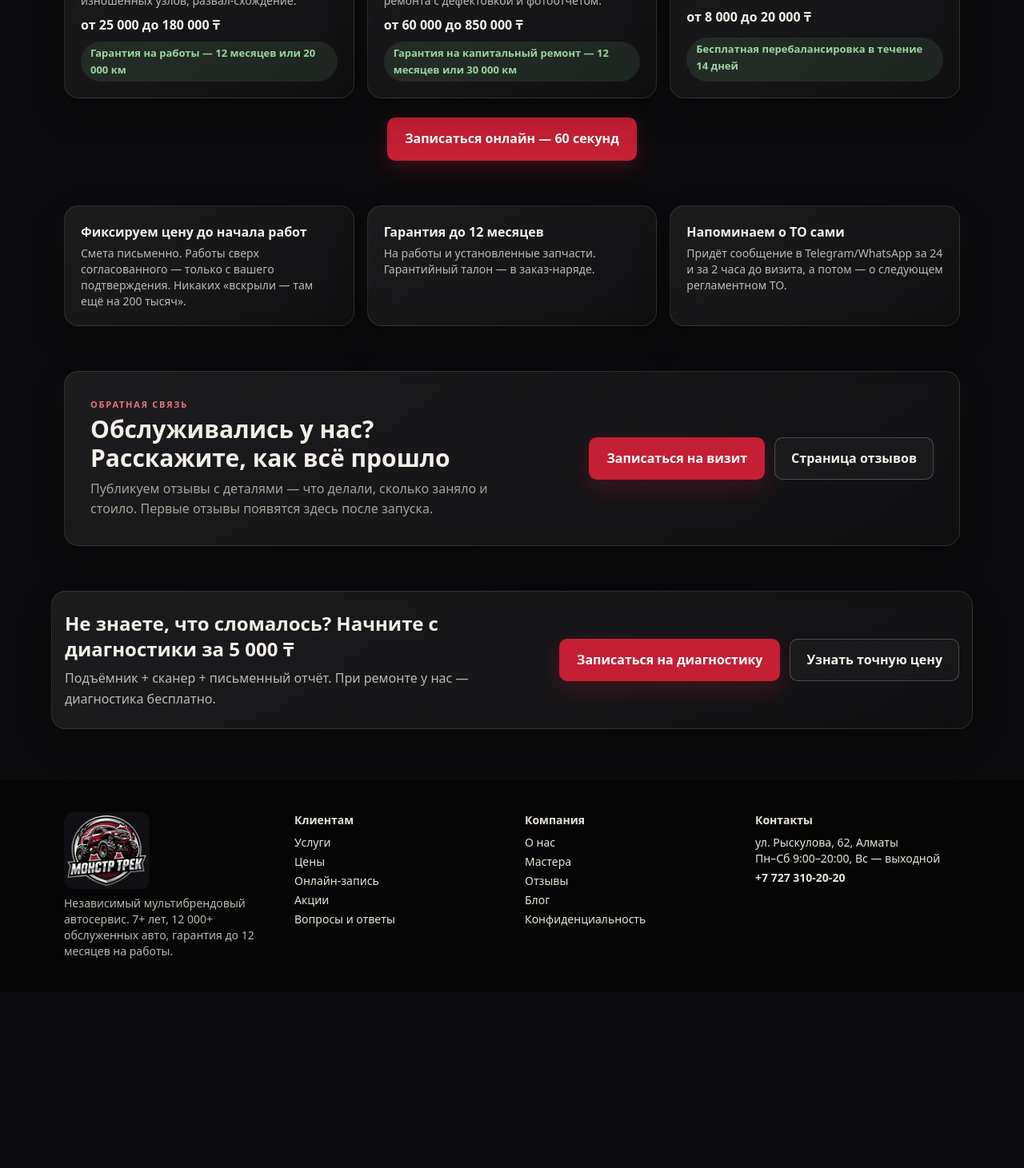
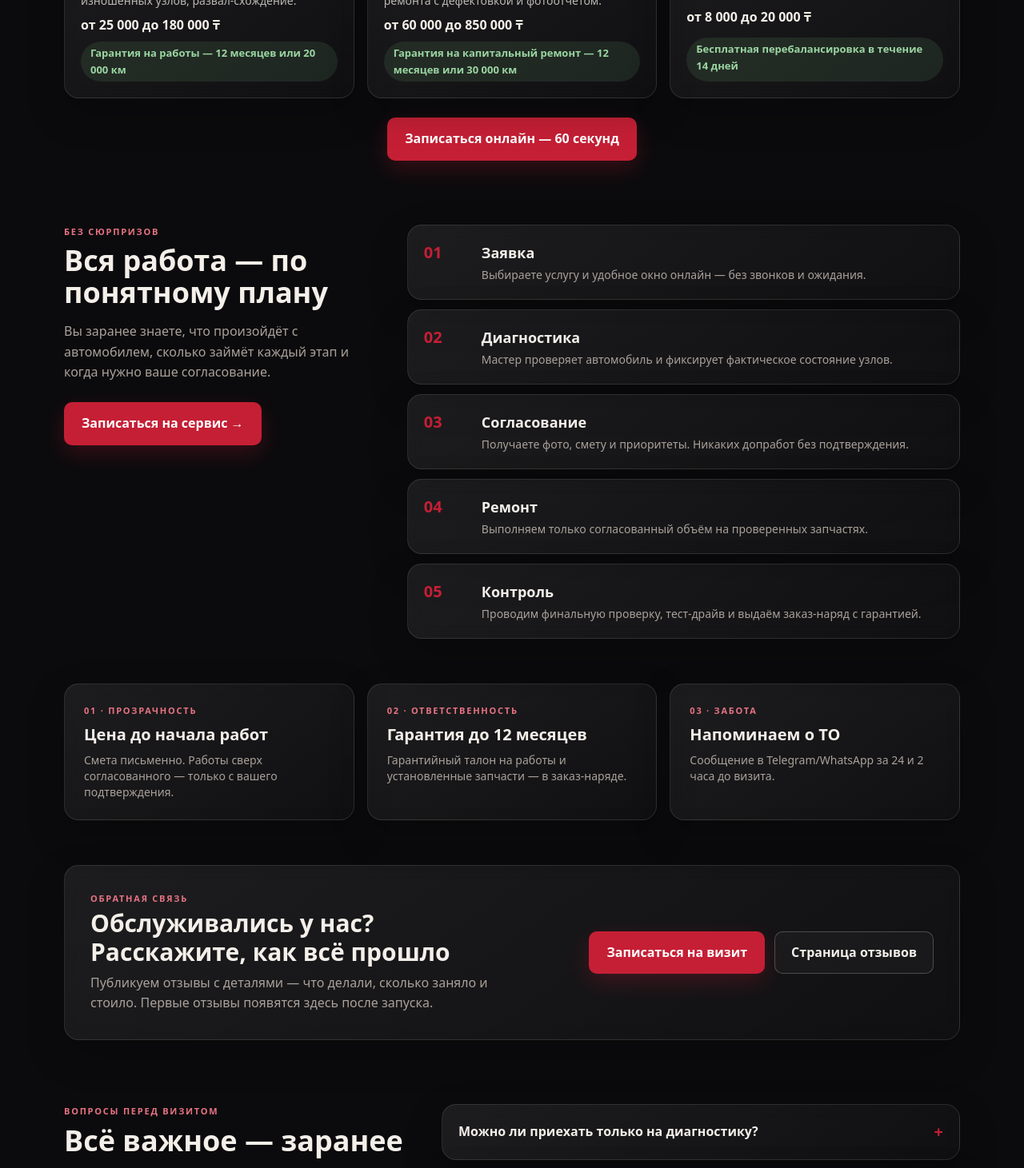
Before and after one commit to ignatvanuskin-sys/auto-service, a Next.js app: page / in a window 1280 px wide. Shown: the part 1330-2791 px from the top of the page at 80% size. Before the commit the page ends 2570 px from the top, so only its background shows below. Built offline with nearby package versions, Linux system fonts and the light colour scheme; no server answers; the database is empty.

Commit message:
Upgrade site to premium automotive design

```diff
--- a/src/app/layout.tsx
+++ b/src/app/layout.tsx
@@ -8,22 +8,22 @@ import "./globals.css";
 export const metadata: Metadata = {
   metadataBase: new URL(process.env.NEXT_PUBLIC_SITE_URL ?? "http://localhost:3000"),
   title: {
-    default: "GearFlow Auto Service — диагностика и ремонт, запись на сегодня без звонков",
-    template: "%s | GearFlow Auto Service",
+    default: "Монстр Трек — премиальный автосервис в Алматы",
+    template: "%s | Монстр Трек",
   },
   description:
-    "Независимый автосервис: ТО, диагностика, ходовая, тормоза, шиномонтаж. Прозрачные цены-вилки, гарантия до 12 месяцев, онлайн-запись за 60 секунд.",
+    "Премиальный автосервис в Алматы: диагностика, ТО, ремонт и онлайн-запись. Прозрачная смета, фотоотчёт и гарантия до 12 месяцев.",
   openGraph: {
-    title: "GearFlow Auto Service — запись на сегодня",
-    description: "ТО и ремонт без звонков: онлайн-запись, прозрачные цены, гарантия.",
+    title: "Монстр Трек — запись на сервис",
+    description: "Диагностика и ремонт без лишних обещаний: прозрачные цены, гарантия и онлайн-запись.",
     type: "website",
     locale: "ru_RU",
-    siteName: "GearFlow Auto Service",
+    siteName: "Монстр Трек",
   },
   twitter: {
     card: "summary",
-    title: "GearFlow Auto Service — запись на сегодня",
-    description: "ТО и ремонт без звонков: онлайн-запись, прозрачные цены, гарантия.",
+    title: "Монстр Трек — запись на сервис",
+    description: "Диагностика и ремонт без лишних обещаний: прозрачные цены, гарантия и онлайн-запись.",
   },
 };
 
--- a/src/app/page.tsx
+++ b/src/app/page.tsx
@@ -1,3 +1,4 @@
+import Image from "next/image";
 import Link from "next/link";
 import { SERVICES } from "@/lib/services-data";
 import { site } from "@/lib/site";
@@ -19,8 +20,10 @@ export default function Home() {
   return (
     <>
       <Analytics page="/" />
-      <section className="hero-grid">
-        <div className="mx-auto max-w-6xl px-4 py-14 md:py-24 grid md:grid-cols-[1.08fr_.92fr] gap-12 items-center">
+      <section className="hero-grid relative overflow-hidden">
+        <Image src="/brand/monster-truck-hero.jpg" alt="Красный monster truck в премиальном сервисном боксе" fill priority className="object-cover object-center opacity-55" sizes="100vw" />
+        <div className="absolute inset-0 bg-[linear-gradient(90deg,#0b0b0df2_0%,#0b0b0dcc_38%,#0b0b0d55_72%,#0b0b0d99_100%)]" />
+        <div className="relative mx-auto max-w-6xl px-4 py-14 md:py-24 grid md:grid-cols-[1.08fr_.92fr] gap-12 items-center">
         <div className="grid gap-5 hero-reveal">
           <div className="eyebrow">Монстр Трек · Алматы · с 2018 года</div>
           <div className="inline-flex items-center gap-2 text-[13px] font-bold bg-[#78b8831c] text-[#9bd6a2] border border-[#78b88340] rounded-full px-3 py-1.5 w-fit">
@@ -72,10 +75,35 @@ export default function Home() {
         </div>
       </section>
 
+      <section className="mx-auto max-w-6xl px-4 mt-20">
+        <div className="grid md:grid-cols-[.72fr_1.28fr] gap-10 items-start">
+          <div className="md:sticky md:top-28">
+            <div className="eyebrow">Без сюрпризов</div>
+            <h2 className="text-3xl md:text-4xl font-black mt-2">Вся работа — по понятному плану</h2>
+            <p className="text-[#aaa19a] mt-4">Вы заранее знаете, что произойдёт с автомобилем, сколько займёт каждый этап и когда нужно ваше согласование.</p>
+            <Link href="/booking" className="btn-primary mt-6">Записаться на сервис →</Link>
+          </div>
+          <div className="grid gap-3">
+            {[
+              ["01", "Заявка", "Выбираете услугу и удобное окно онлайн — без звонков и ожидания."],
+              ["02", "Диагностика", "Мастер проверяет автомобиль и фиксирует фактическое состояние узлов."],
+              ["03", "Согласование", "Получаете фото, смету и приоритеты. Никаких допработ без подтверждения."],
+              ["04", "Ремонт", "Выполняем только согласованный объём на проверенных запчастях."],
+              ["05", "Контроль", "Проводим финальную проверку, тест-драйв и выдаём заказ-наряд с гарантией."],
+            ].map(([number, title, text]) => (
+              <div key={number} className="card p-5 grid grid-cols-[56px_1fr] gap-4 items-start">
+                <div className="text-[#c51f35] text-xl font-black">{number}</div>
+                <div><div className="font-black text-lg">{title}</div><p className="text-sm text-[#aaa19a] mt-1">{text}</p></div>
+              </div>
+            ))}
+          </div>
+        </div>
+      </section>
+
       <section className="mx-auto max-w-6xl px-4 mt-14 grid md:grid-cols-3 gap-4">
-        <div className="card p-5"><div className="font-extrabold mb-1">Фиксируем цену до начала работ</div><p className="text-sm opacity-75">Смета письменно. Работы сверх согласованного — только с вашего подтверждения. Никаких «вскрыли — там ещё на 200 тысяч».</p></div>
-        <div className="card p-5"><div className="font-extrabold mb-1">Гарантия до 12 месяцев</div><p className="text-sm opacity-75">На работы и установленные запчасти. Гарантийный талон — в заказ-наряде.</p></div>
-        <div className="card p-5"><div className="font-extrabold mb-1">Напоминаем о ТО сами</div><p className="text-sm opacity-75">Придёт сообщение в Telegram/WhatsApp за 24 и за 2 часа до визита, а потом — о следующем регламентном ТО.</p></div>
+        <div className="card p-6"><div className="eyebrow">01 · Прозрачность</div><div className="font-black text-xl mt-2">Цена до начала работ</div><p className="text-sm text-[#aaa19a] mt-2">Смета письменно. Работы сверх согласованного — только с вашего подтверждения.</p></div>
+        <div className="card p-6"><div className="eyebrow">02 · Ответственность</div><div className="font-black text-xl mt-2">Гарантия до 12 месяцев</div><p className="text-sm text-[#aaa19a] mt-2">Гарантийный талон на работы и установленные запчасти — в заказ-наряде.</p></div>
+        <div className="card p-6"><div className="eyebrow">03 · Забота</div><div className="font-black text-xl mt-2">Напоминаем о ТО</div><p className="text-sm text-[#aaa19a] mt-2">Сообщение в Telegram/WhatsApp за 24 и 2 часа до визита.</p></div>
       </section>
 
       <section className="mx-auto max-w-6xl px-4 mt-14">
@@ -92,10 +120,20 @@ export default function Home() {
         </div>
       </section>
 
+      <section className="mx-auto max-w-6xl px-4 mt-20 grid md:grid-cols-[.8fr_1.2fr] gap-10">
+        <div><div className="eyebrow">Вопросы перед визитом</div><h2 className="text-3xl md:text-4xl font-black mt-2">Всё важное — заранее</h2><p className="text-[#aaa19a] mt-3">Никаких мелких шрифтов и неожиданных условий.</p></div>
+        <div className="grid gap-3">
+          {["Можно ли приехать только на диагностику?", "Согласуете ли вы дополнительные работы?", "Какая гарантия на ремонт?", "Сколько времени автомобиль будет в сервисе?"].map((question) => (
+            <details key={question} className="card p-5 group"><summary className="cursor-pointer list-none font-bold flex items-center justify-between gap-4">{question}<span className="text-[#c51f35] text-xl group-open:rotate-45 transition-transform">+</span></summary><p className="text-sm text-[#aaa19a] mt-3">Да. Ответ и точная информация будут зафиксированы мастером в заказ-наряде после осмотра автомобиля.</p></details>
+          ))}
+        </div>
+      </section>
+
       <section className="mx-auto max-w-6xl px-4 mt-14 card p-6 grid md:grid-cols-2 gap-4 items-center">
         <div>
-          <h2 className="text-2xl font-extrabold">Не знаете, что сломалось? Начните с диагностики за 5 000 ₸</h2>
-          <p className="opacity-75 mt-2">Подъёмник + сканер + письменный отчёт. При ремонте у нас — диагностика бесплатно.</p>
+          <div className="eyebrow">Следующий шаг</div>
+          <h2 className="text-2xl md:text-3xl font-black mt-2">Не знаете, что сломалось?</h2>
+          <p className="text-[#aaa19a] mt-2">Начните с диагностики от 5 000 ₸: подъёмник, сканер и письменный отчёт. При ремонте у нас — диагностика бесплатно.</p>
         </div>
         <div className="flex flex-wrap gap-3 md:justify-end">
           <Link href="/booking?service=diagnostika-hodovoy" className="btn-primary">Записаться на диагностику</Link>
--- a/src/lib/site.ts
+++ b/src/lib/site.ts
@@ -8,8 +8,8 @@ function digits(phone: string): string {
 }
 
 export const site = {
-  name: "GearFlow Auto Service",
-  shortName: "GearFlow AI",
+  name: "Монстр Трек — автосервис",
+  shortName: "Монстр Трек",
   phone: process.env.NEXT_PUBLIC_PHONE ?? "+7 727 310-20-20",
   get phoneHref(): string {
     return `tel:${digits(this.phone)}`;
```
Also changed, not shown: src/components/Chrome.tsx (line endings or trailing spaces), 1 other file (tests, documents, lock files or other folders).
